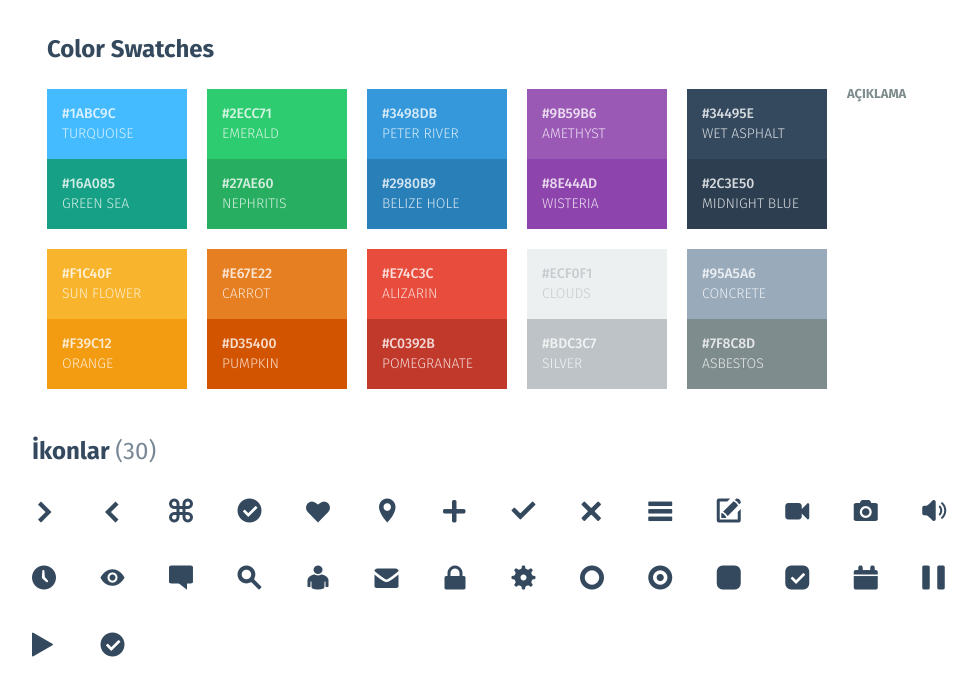
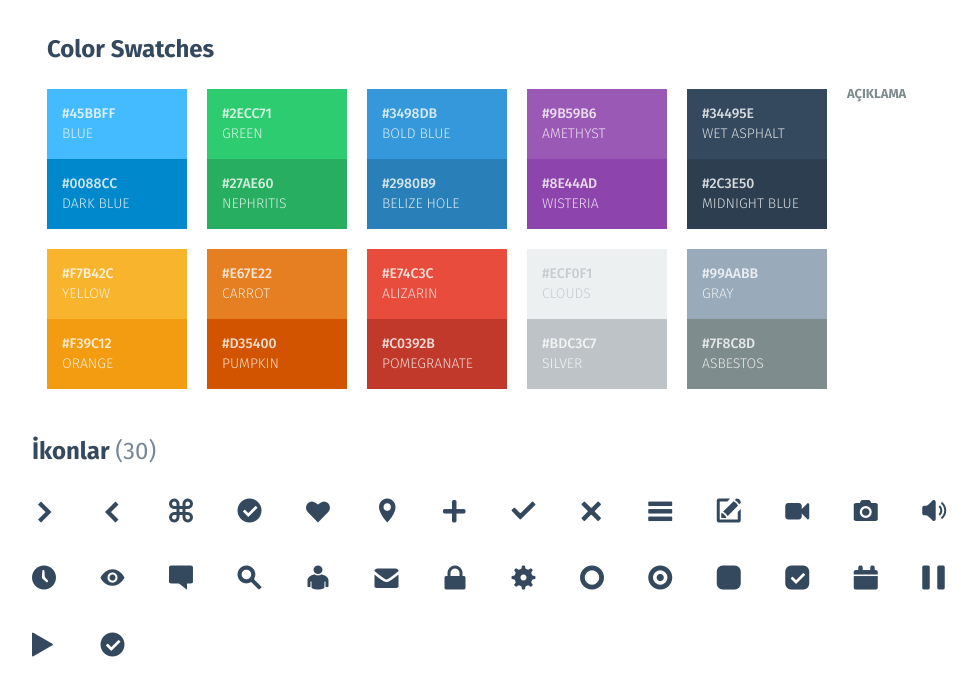
Before and after one commit to psychpsych/rozehan.github.io, a plain HTML site: page index.html in a window 1280 px wide. Shown: the part 1717-2415 px from the top of the page, without its empty margins (123-1101 px from the left). Drawn offline with Linux system fonts and the light colour scheme.

Commit message:
color swatches fix

```diff
--- a/index.html
+++ b/index.html
@@ -299,19 +299,19 @@
           <div class="row mbl">
             <div class="span2">
               <dl class="palette palette-turquoise">
-                <dt>#1abc9c</dt>
-                <dd>Turquoise</dd>
+                <dt>#45BBFF</dt>
+                <dd>Blue</dd>
               </dl>
               <dl class="palette palette-green-sea">
-                <dt>#16a085</dt>
-                <dd>Green sea</dd>
+                <dt>#0088CC</dt>
+                <dd>DARK BLUE</dd>
               </dl>
             </div>
 
             <div class="span2">
               <dl class="palette palette-emerald">
                 <dt>#2ecc71</dt>
-                <dd>Emerald</dd>
+                <dd>Green</dd>
               </dl>
               <dl class="palette palette-nephritis">
                 <dt>#27ae60</dt>
@@ -322,7 +322,7 @@
             <div class="span2">
               <dl class="palette palette-peter-river">
                 <dt>#3498db</dt>
-                <dd>Peter river</dd>
+                <dd>BOLD BLUE</dd>
               </dl>
               <dl class="palette palette-belize-hole">
                 <dt>#2980b9</dt>
@@ -356,8 +356,8 @@
           <div class="row mbl">
             <div class="span2">
               <dl class="palette palette-sun-flower">
-                <dt>#f1c40f</dt>
-                <dd>Sun flower</dd>
+                <dt>#F7B42C</dt>
+                <dd>Yellow</dd>
               </dl>
               <dl class="palette palette-orange">
                 <dt>#f39c12</dt>
@@ -400,8 +400,8 @@
 
             <div class="span2">
               <dl class="palette palette-concrete">
-                <dt>#95a5a6</dt>
-                <dd>Concrete</dd>
+                <dt>#99AABB</dt>
+                <dd>GRAY</dd>
               </dl>
               <dl class="palette palette-asbestos">
                 <dt>#7f8c8d</dt>
--- a/sass/config.scss
+++ b/sass/config.scss
@@ -9,7 +9,7 @@
 // Color Swatches
 // --------------------------------------------------
 $turquoise:     #45BBFF;
-$green-sea:     #16a085;
+$green-sea:     #0088CC;
 
 $emerald:      #2ecc71;
 $nephritis:     #27ae60;
```
Also changed, not shown: css/flat-ui.scss.css.
